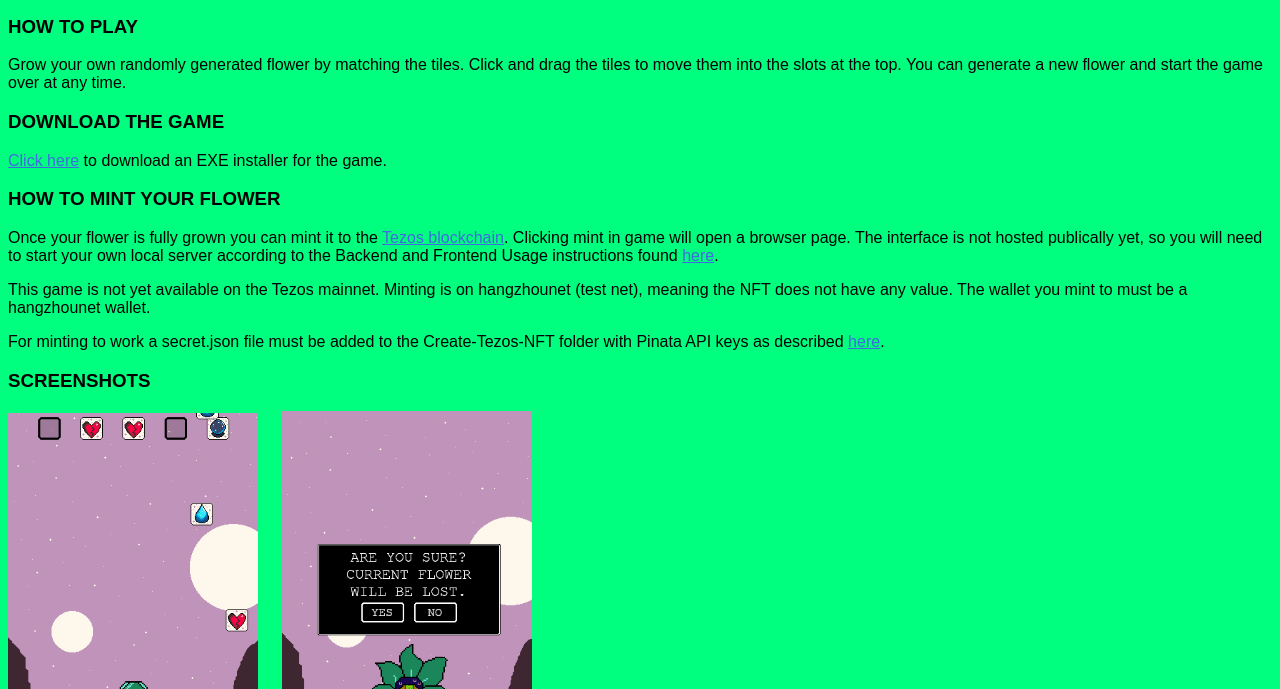
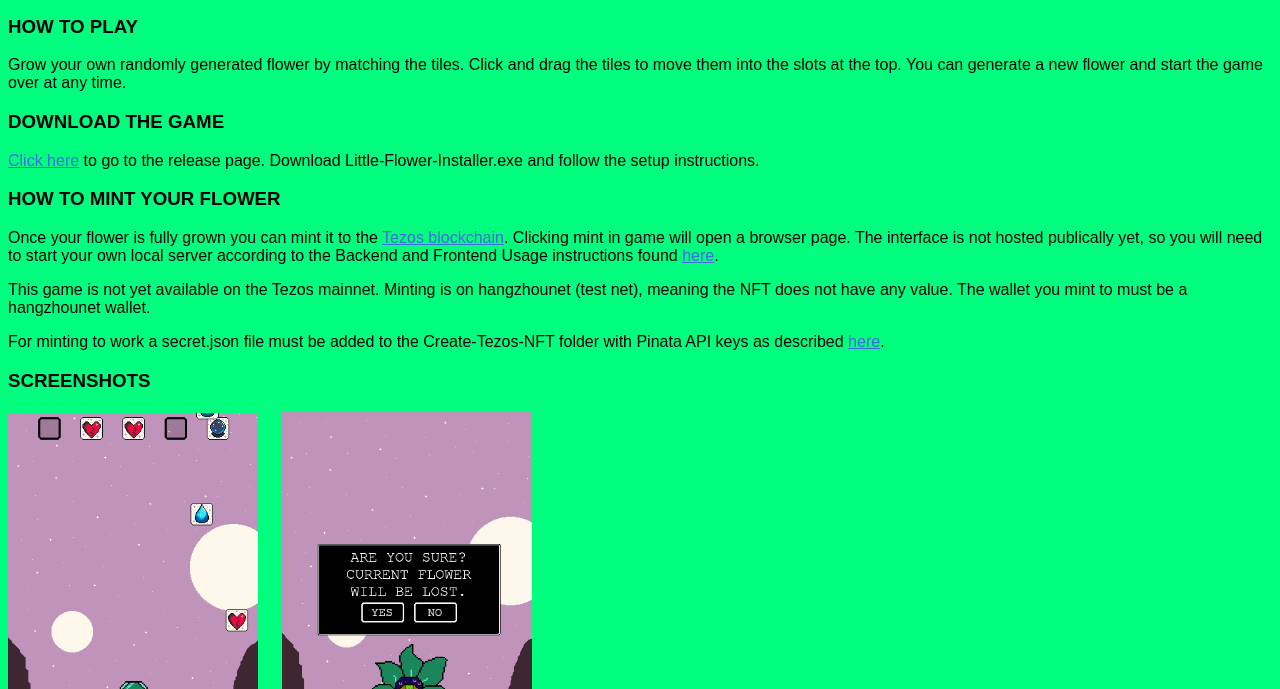
Before and after one commit to reganwillis/Little-Flower, a plain HTML site: page docs/index.html in a window 1280 px wide. Shown: the part 111-800 px from the top of the page. Drawn offline with Linux system fonts and the light colour scheme.

Commit message:
linking to release

```diff
--- a/docs/index.html
+++ b/docs/index.html
@@ -24,7 +24,7 @@
           can generate a new flower and start the game over at any time.
         </p>
         <h3>DOWNLOAD THE GAME</h3>
-        <p><a href="">Click here</a> to download an EXE installer for the game.</p>
+        <p><a href="https://github.com/reganwillis/Little-Flower/releases/tag/v1.0.0">Click here</a> to go to the release page. Download Little-Flower-Installer.exe and follow the setup instructions.</p>
         <h3>HOW TO MINT YOUR FLOWER</h3>
         <p>
           Once your flower is fully grown you can mint it to the <a href="https://tezos.com/">Tezos blockchain</a>.
```
Also changed, not shown: 1 other file.
